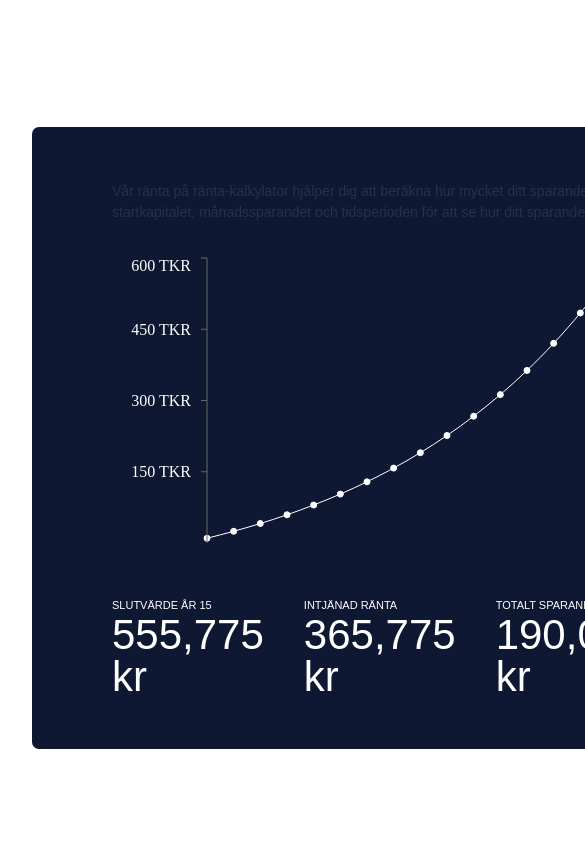
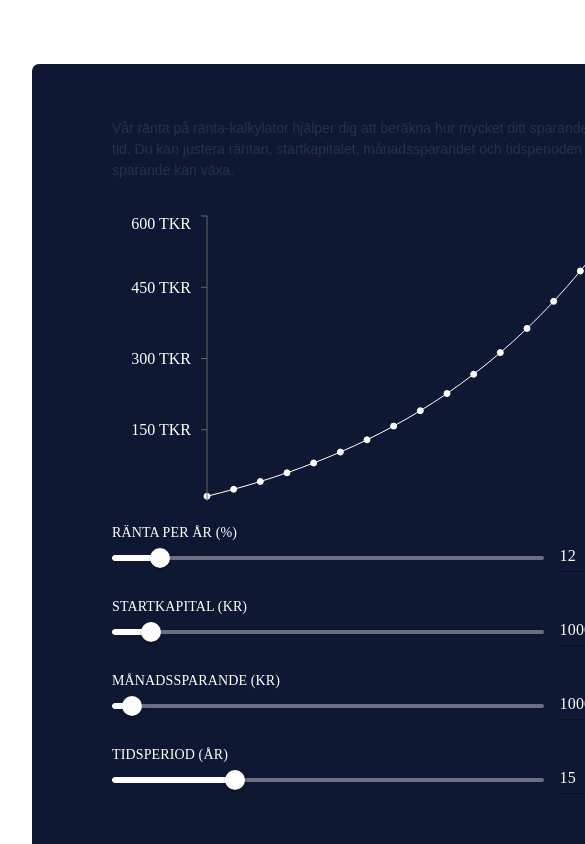
Before and after one commit to philipAson/RantaPaRanta, a React (Vite) app: page / in a window 390 px wide. Shown: the top 844 px of the page, 585 px wide, since content can reach past the window. Built offline with nearby package versions, Linux system fonts and the light colour scheme; a web font is replaced by a local one.

Commit message:
mediaQuery

```diff
--- a/package.json
+++ b/package.json
@@ -2,7 +2,7 @@
   "name": "ranta-pa-ranta",
   "private": true,
   "version": "0.0.0",
-  "homepage": "https://philipason.github.io/RantaPaRanta",
+  "homepage": "https://philipason.github.io/RantaPaRanta/",
   "type": "module",
   "scripts": {
     "dev": "vite",
--- a/src/App.css
+++ b/src/App.css
@@ -49,7 +49,7 @@
   flex: 1;
 }
 
-.input-grid{
+.input-grid {
   display: grid;
   grid-template-columns: 3fr 1fr;
 }
@@ -75,3 +75,29 @@
   line-height: 1;
   margin: 0;
 }
+
+@media only screen and (max-width: 800px) {
+  .calc-body {
+    grid-template-rows: auto auto auto auto;
+  }
+
+  .calc-graph {
+    /* border: 1px solid #e0e0e0; */
+    grid-row: 2;
+    grid-column: 1 / span 2;
+  }
+
+  .calc-input {
+    /* border: 1px solid #e0e0e0; */
+    grid-row: 3;
+    grid-column: 1 / span 2;
+    display: flex;
+    flex-direction: column;
+    flex: 1;
+  }
+
+  .calc-result {
+    grid-row: 4;
+    grid-column: 1 / span 2;
+  }
+}
```
